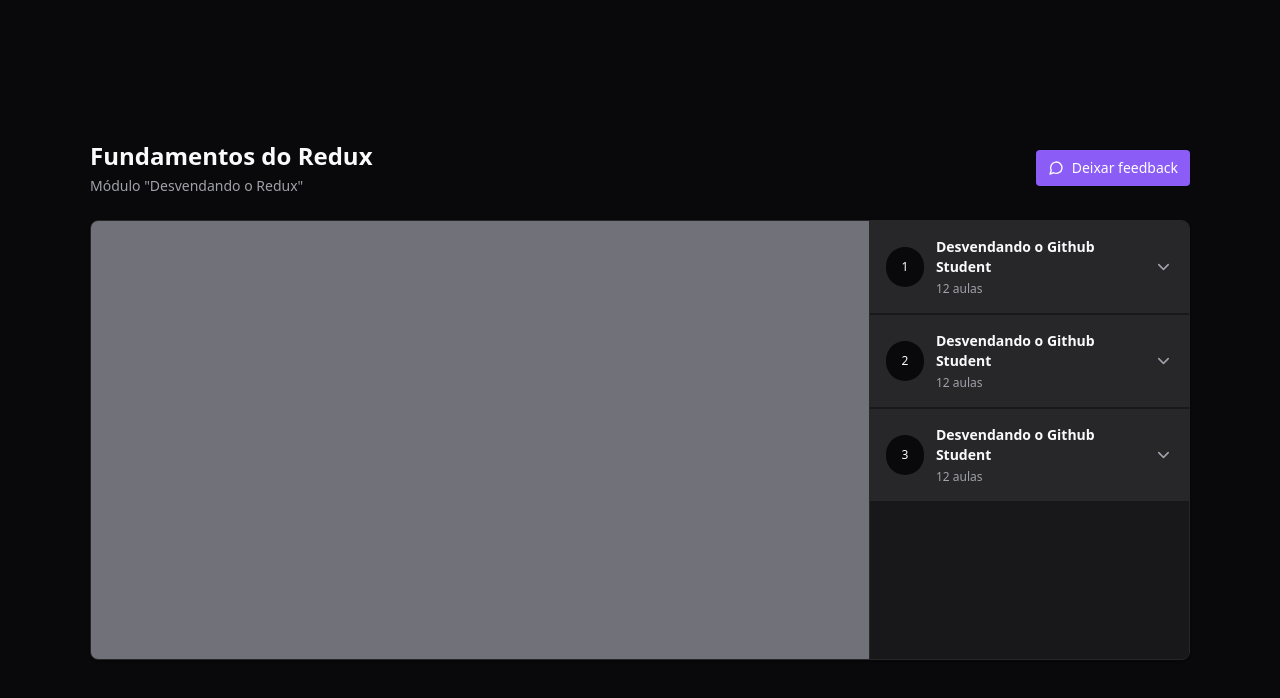
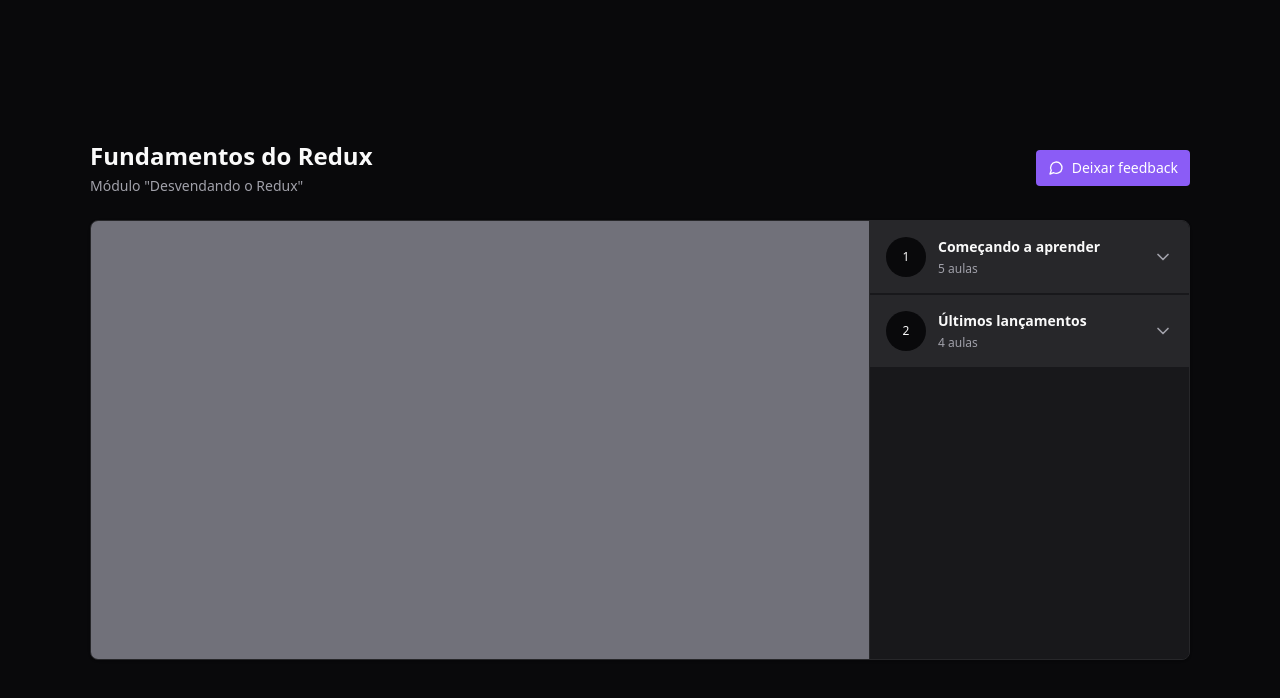
Before and after one commit to bzenky/react-redux-zustand, a React (Vite) app: page / in a window 1280 px wide. Shown: the top 698 px of the page. Built offline with nearby package versions, Linux system fonts and the light colour scheme.

Commit message:
feat: player slice

```diff
--- a/src/components/Lesson.tsx
+++ b/src/components/Lesson.tsx
@@ -7,9 +7,12 @@
 
 export function Lesson({ title, duration }: LessonProps) {
   return (
-    <button className="flex items-center gap-3 text-sm text-zinc-400">
-      <Video className="w-4 h-4 text-zinc-500" />
-      <span>{title}</span>
+    <button className="flex shrink-0 items-center gap-3 text-sm text-zinc-400">
+      <div>
+        <Video className="w-4 h-4 text-zinc-500" />
+      </div>
+
+      <span className="text-sm truncate">{title}</span>
       <span className="ml-auto font-mono text-xs text-zinc-500">{duration}</span>
     </button>
   )
--- a/src/components/Module.tsx
+++ b/src/components/Module.tsx
@@ -1,6 +1,7 @@
 import * as Collapsible from '@radix-ui/react-collapsible'
 import { ChevronDown } from "lucide-react"
 import { Lesson } from "./Lesson"
+import { useAppSelector } from '../store'
 
 interface ModuleProps {
   moduleIndex: number
@@ -9,6 +10,8 @@
 }
 
 export function Module({ moduleIndex, title, lessonsAmount }: ModuleProps) {
+  const lessons = useAppSelector(state => state.player.course.modules[moduleIndex].lessons)
+
   return (
     <Collapsible.Root className="group">
       <Collapsible.Trigger className="flex w-full items-center gap-3 bg-zinc-800 p-4">
@@ -18,7 +21,9 @@
 
         <div className="flex flex-col gap-1 text-left">
           <strong className="text-sm">{title}</strong>
-          <span className="text-xs text-zinc-400">{lessonsAmount} {lessonsAmount === 1 ? 'aula' : 'aulas'}</span>
+          <span className="text-xs text-zinc-400">
+            {lessonsAmount} {lessonsAmount === 1 ? 'aula' : 'aulas'}
+          </span>
         </div>
 
         <ChevronDown className="w-5 h-5 ml-auto text-zinc-400 group-data-[state=open]:rotate-180 transition-transform" />
@@ -26,9 +31,15 @@
 
       <Collapsible.Content>
         <nav className="relative flex flex-col gap-4 p-6">
-          <Lesson title="Benefícios Github Student" duration="09:13" />
-          <Lesson title="Benefícios Github Student" duration="09:13" />
-          <Lesson title="Benefícios Github Student" duration="09:13" />
+          {lessons.map(lesson => {
+            return (
+              <Lesson
+                key={lesson.id}
+                title={lesson.title}
+                duration={lesson.duration}
+              />
+            )
+          })}
         </nav>
       </Collapsible.Content>
     </Collapsible.Root>
--- a/src/pages/Player.tsx
+++ b/src/pages/Player.tsx
@@ -2,8 +2,11 @@
 import { Header } from "../components/Header"
 import { Video } from "../components/Video"
 import { Module } from "../components/Module"
+import { useAppSelector } from "../store"
 
 export function Player() {
+  const modules = useAppSelector(state => state.player.course.modules)
+
   return (
     <div className="h-screen bg-zinc-950 text-zinc-50 flex justify-center items-center">
       <div className="flex w-[1100px] flex-col gap-6">
@@ -22,9 +25,16 @@
           </div>
 
           <aside className="w-80 absolute top-0 right-0 bottom-0 border-l divide-y-2 divide-zinc-900 border-zinc-800 bg-zinc-900 overflow-y-auto scrollbar scrollbar-thin scrollbar-track-zinc-950 scrollbar-thumb-zinc-800">
-            <Module moduleIndex={0} title="Desvendando o Github Student" lessonsAmount={12} />
-            <Module moduleIndex={1} title="Desvendando o Github Student" lessonsAmount={12} />
-            <Module moduleIndex={2} title="Desvendando o Github Student" lessonsAmount={12} />
+            {modules.map((module, index) => {
+              return (
+                <Module
+                  key={module.id}
+                  moduleIndex={index}
+                  title={module.title}
+                  lessonsAmount={module.lessons.length}
+                />
+              )
+            })}
           </aside>
         </main>
       </div>
--- a/src/store/index.tsx
+++ b/src/store/index.tsx
@@ -1,8 +1,11 @@
 import { configureStore } from '@reduxjs/toolkit'
 import { TypedUseSelectorHook, useSelector } from 'react-redux'
+import { player } from './slices/player'
 
 export const store = configureStore({
-  reducer: {}
+  reducer: {
+    player
+  }
 })
 
 export type RootState = ReturnType<typeof store.getState>
--- /dev/null
+++ b/src/store/slices/player.ts
@@ -0,0 +1,35 @@
+import { createSlice } from "@reduxjs/toolkit";
+
+const playerSlice = createSlice({
+  name: 'player',
+  initialState: {
+    course: {
+      modules: [
+        {
+          id: '1',
+          title: 'Começando a aprender',
+          lessons: [
+            { id: 'VeL1LuVhrkU', title: 'Colocando background com pseudo-elemento (::before)', duration: '06:54' },
+            { id: 'jnx2CFb1Ui4', title: 'Colocando overlay utilizando ::before e Shorthand para Top/Bottom/Left/Right (inset)', duration: '04:26' },
+            { id: 'cPBK6j_eTgA', title: 'Utilizando Visão de Tarefas (workspaces/desktops) no Windows 10', duration: '04:45' },
+            { id: 'ohUt3Z9LIeU', title: 'Texto com Background (gradiente, imagem, gif)', duration: '06:33' },
+            { id: 'dNQDxJR80Zk', title: 'Utilizando Alpha no RGB/HSL', duration: '02:57' },
+          ],
+        },
+        {
+          id: '2',
+          title: 'Últimos lançamentos',
+          lessons: [
+            { id: 'syoyb3SVTII', title: 'Nova Feature/Funcionalidade do Github -Command Palette', duration: '04:27' },
+            { id: 'YoY290mpxeo', title: 'Centralizando elemento absoluto com Calc e Translate', duration: '07:25' },
+            { id: 'f2kbQKau-Bw', title: 'Github Student Developer Pack - Benefícios para estudantes!', duration: '04:32' },
+            { id: 'FFF09X6rKRw', title: 'Linkedin Premium - Benefício para estudantes!', duration: '00:36' },
+          ],
+        },
+      ],
+    }
+  },
+  reducers: {}
+})
+
+export const player = playerSlice.reducer
```
